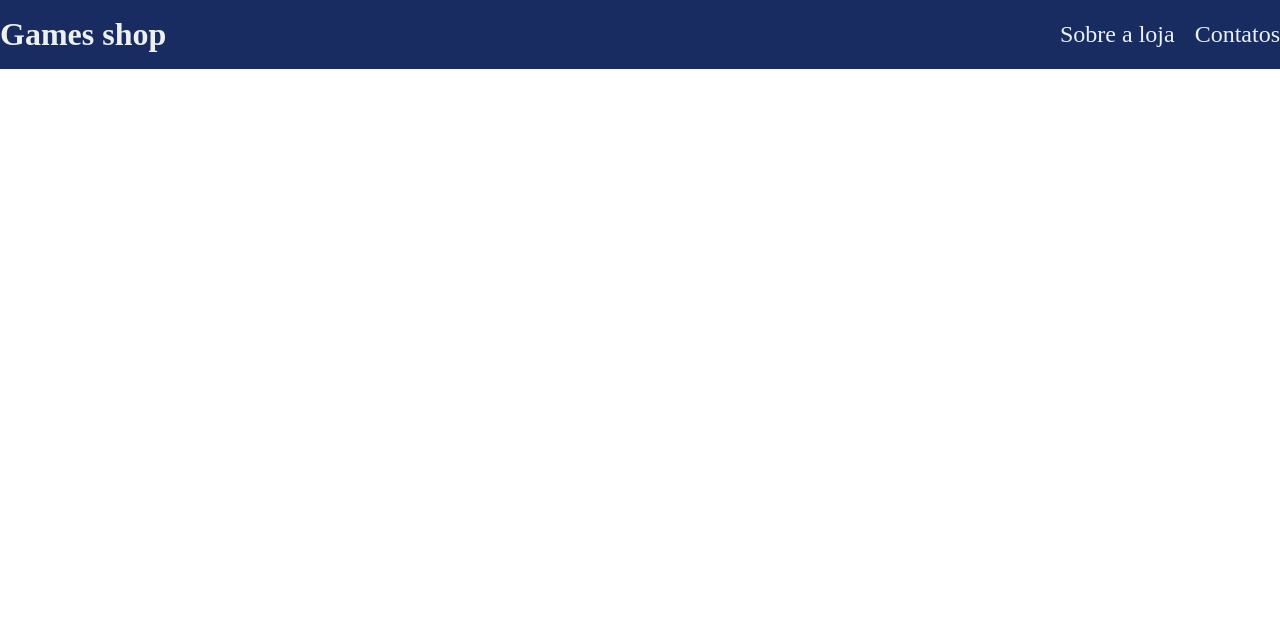
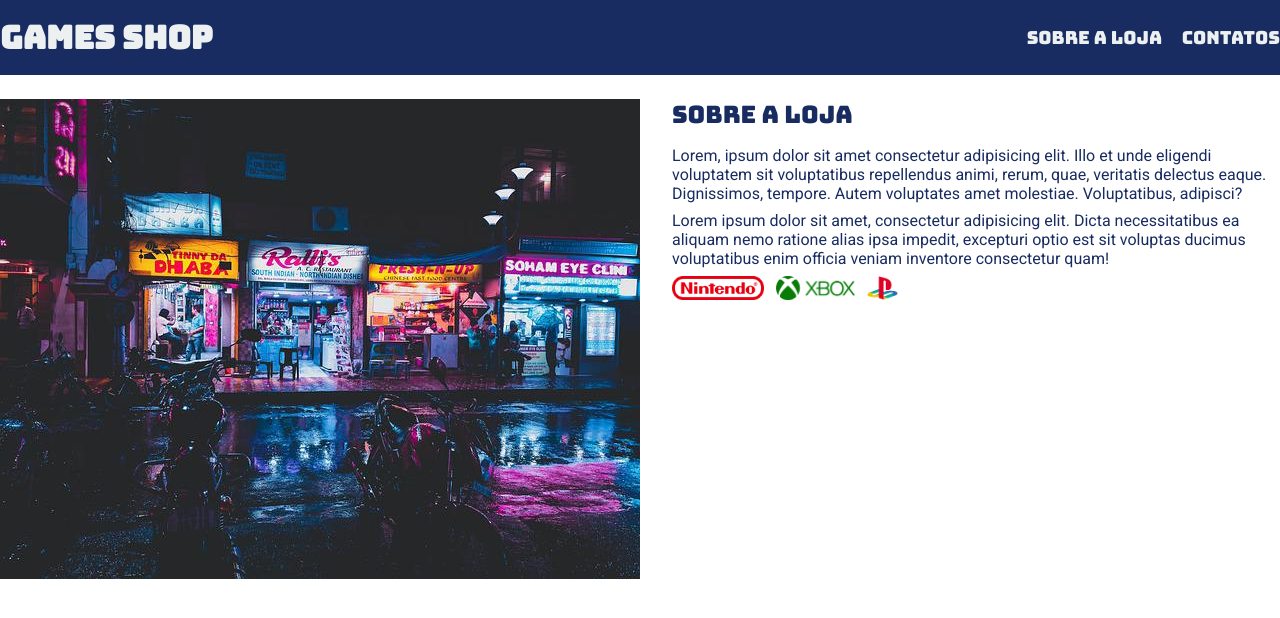
Before and after one commit to KayqueSekishiki/gameshop, a plain HTML site: page index.html in a window 1280 px wide. Drawn offline with Linux system fonts and the light colour scheme.

Commit message:
feat: About us!

```diff
--- a/index.html
+++ b/index.html
@@ -3,13 +3,22 @@
   <head>
     <meta charset="UTF-8" />
     <meta name="viewport" content="width=device-width, initial-scale=1.0" />
+    <title>Games Shop - A sua loja de games</title>
+
+    <!-- Fonts -->
+    <link rel="preconnect" href="https://fonts.googleapis.com" />
+    <link rel="preconnect" href="https://fonts.gstatic.com" crossorigin />
+    <link
+      href="https://fonts.googleapis.com/css2?family=Bungee&family=Roboto:ital,wght@0,100;0,300;0,400;0,500;0,700;0,900;1,100;1,300;1,400;1,500;1,700;1,900&display=swap"
+      rel="stylesheet"
+    />
+    <!-- Styles -->
     <link rel="stylesheet" href="main.css" />
-    <title>Games Shop - A sua loja de games</title>
   </head>
   <body>
     <header>
       <div class="container">
-        <h1>Games shop</h1>
+        <h1>Games Shop</h1>
         <nav>
           <ul>
             <li><a href="#">Sobre a loja</a></li>
@@ -18,5 +27,34 @@
         </nav>
       </div>
     </header>
+    <section>
+      <div class="container">
+        <img
+          class="store-front"
+          src="./images/loja.jpg"
+          alt="fachada da loja Games Shop"
+        />
+        <div>
+          <h2>Sobre a loja</h2>
+          <p>
+            Lorem, ipsum dolor sit amet consectetur adipisicing elit. Illo et
+            unde eligendi voluptatem sit voluptatibus repellendus animi, rerum,
+            quae, veritatis delectus eaque. Dignissimos, tempore. Autem
+            voluptates amet molestiae. Voluptatibus, adipisci?
+          </p>
+          <p>
+            Lorem ipsum dolor sit amet, consectetur adipisicing elit. Dicta
+            necessitatibus ea aliquam nemo ratione alias ipsa impedit, excepturi
+            optio est sit voluptas ducimus voluptatibus enim officia veniam
+            inventore consectetur quam!
+          </p>
+          <ul class="brands-list">
+            <li><img src="./images/nintendo.png" alt="nintendo" /></li>
+            <li><img src="./images/xbox.png" alt="xbox" /></li>
+            <li><img src="./images/playstation.png" alt="playstation" /></li>
+          </ul>
+        </div>
+      </div>
+    </section>
   </body>
 </html>
--- a/main.css
+++ b/main.css
@@ -2,6 +2,10 @@
   margin: 0;
   padding: 0;
   box-sizing: border-box;
+}
+
+body {
+  font-family: "Roboto", sans-serif;
 }
 
 header {
@@ -10,10 +14,16 @@ header {
   color: #ecf0f1;
 }
 
+header,
+section h2 {
+  font-family: "Bungee", cursive;
+  font-weight: normal;
+}
+
 header nav li {
   display: inline;
   margin-left: 16px;
-  font-size: 24px;
+  font-size: 18px;
 }
 
 header nav li a {
@@ -21,11 +31,47 @@ header nav li a {
   text-decoration: none;
 }
 
-header .container {
+header .container,
+section .container {
   display: flex;
+  align-items: center;
+  justify-content: space-between;
+}
+
+.container {
   max-width: 1280px;
   width: 100%;
   margin: 0 auto;
-  align-items: center;
-  justify-content: space-between;
 }
+
+section {
+  padding: 24px 0;
+  color: #182c61;
+}
+
+section .container {
+  align-items: flex-start;
+}
+
+section h2 {
+  margin-bottom: 16px;
+}
+
+.brands-list li {
+  display: inline;
+  text-decoration: none;
+  margin-right: 8px;
+}
+
+.brands-list img {
+  height: 24px;
+}
+
+section p {
+  margin-bottom: 8px;
+  color: #182c61;
+}
+
+.store-front {
+  margin-right: 32px;
+}
```
